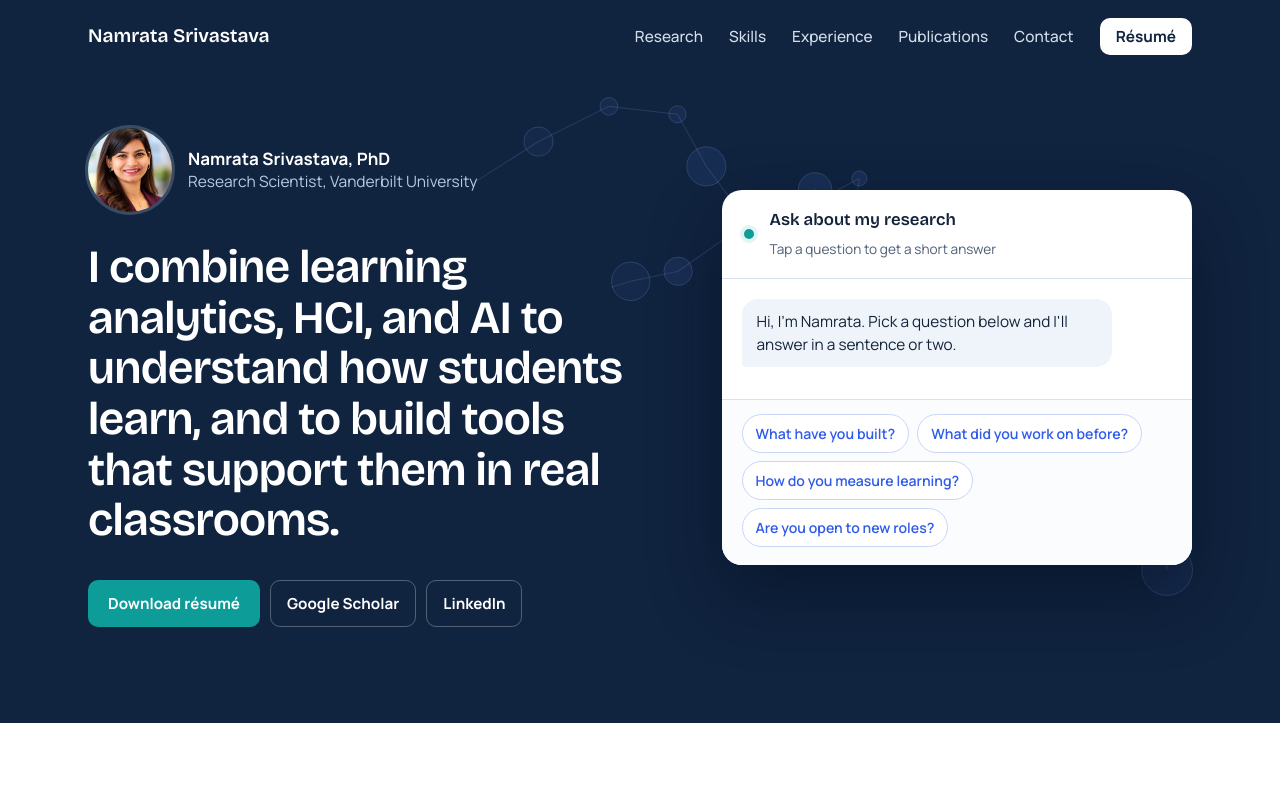
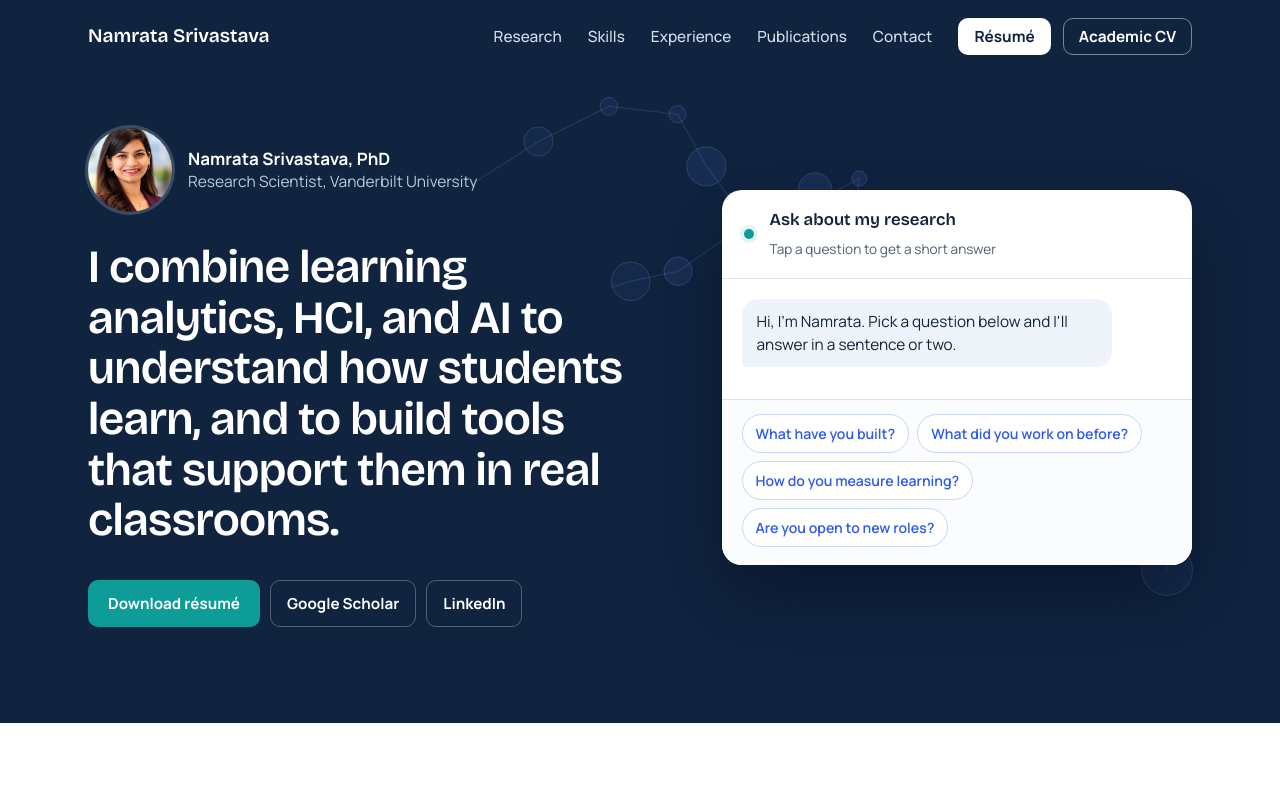
Before and after one commit to srivastavan/namratasri.com, a plain HTML site: page index.html in a window 1280 px wide. Shown: the top 800 px of the page. Drawn offline with nearby package versions, Linux system fonts and the light colour scheme.

Commit message:
Add academic CV

```diff
--- a/assets/style.css
+++ b/assets/style.css
@@ -290,3 +290,8 @@ a.ev:hover .more { text-decoration: underline; text-underline-offset: 3px; }
 footer.foot a { color: var(--ice); text-decoration: none; }
 footer.foot a:hover { color: var(--white); text-decoration: underline; }
 .nav ul a[aria-current="page"] { color: var(--white); text-decoration: underline; text-decoration-color: var(--teal); text-decoration-thickness: 2px; text-underline-offset: 8px; }
+
+/* Academic CV button: outlined, sits next to the filled Résumé button */
+.nav .cv.alt { background: transparent; color: var(--white); border: 1px solid rgba(255,255,255,.45); padding: 7px 15px; }
+.nav .cv.alt:hover { background: rgba(255,255,255,.1); color: var(--white); border-color: var(--white); }
+.nav ul li:has(.cv.alt) { margin-left: -14px; }
--- a/index.html
+++ b/index.html
@@ -30,6 +30,7 @@
       <li><a href="/publications">Publications</a></li>
       <li><a href="#contact">Contact</a></li>
       <li><a class="cv" href="/resume.pdf" data-goatcounter-click="resume-download" data-goatcounter-title="Résumé download">Résumé</a></li>
+      <li><a class="cv alt" href="/cv.pdf" data-goatcounter-click="cv-download" data-goatcounter-title="Academic CV download">Academic CV</a></li>
     </ul></nav>
   </div>
 </header>
@@ -237,7 +238,7 @@
       <div>
         <h2>Let's talk</h2>
         <p>I'm looking for research scientist and data science roles in industry, especially where AI meets learning. I'm always happy to talk about learning analytics and AI in education.</p>
-        <div class="more"><a class="btn light" href="/resume.pdf" data-goatcounter-click="resume-download" data-goatcounter-title="Résumé download">Download résumé</a><a class="btn ghost" href="https://www.linkedin.com/in/namratasri01">LinkedIn</a></div>
+        <div class="more"><a class="btn light" href="/resume.pdf" data-goatcounter-click="resume-download" data-goatcounter-title="Résumé download">Download résumé</a><a class="btn ghost" href="/cv.pdf" data-goatcounter-click="cv-download" data-goatcounter-title="Academic CV download">Academic CV</a><a class="btn ghost" href="https://www.linkedin.com/in/namratasri01">LinkedIn</a></div>
       </div>
       <a class="mail" href="mailto:namratasrivastava.research@gmail.com">namratasrivastava.research@gmail.com</a>
     </div>
```
Also changed, not shown: projects/cognitive-load.html (+1 -0 lines), projects/curriculum-analytics.html (+1 -0 lines), projects/scistory.html (+1 -0 lines), publications.html (+1 -0 lines), 1 other file.
